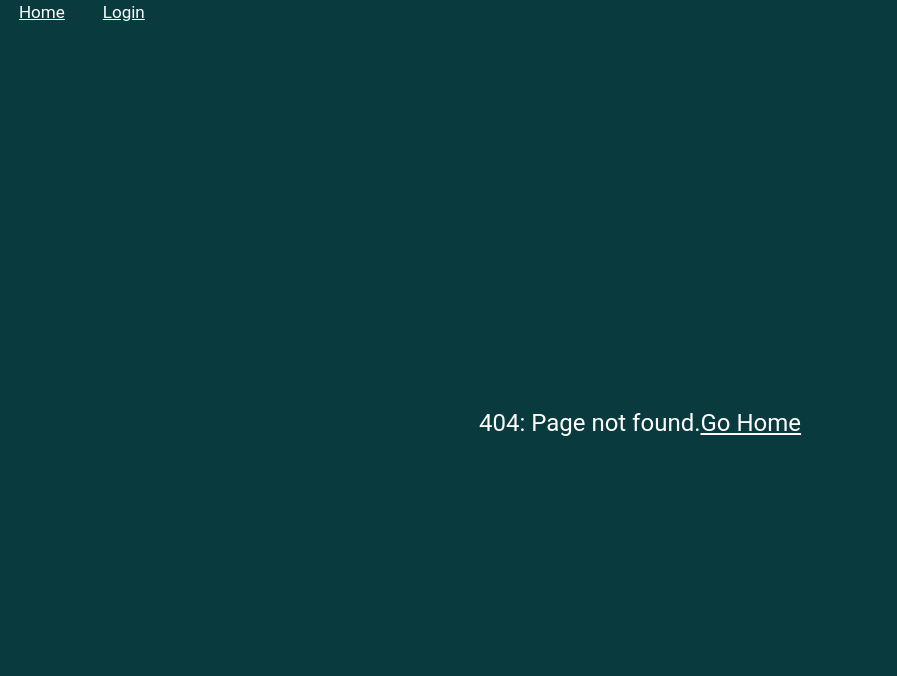
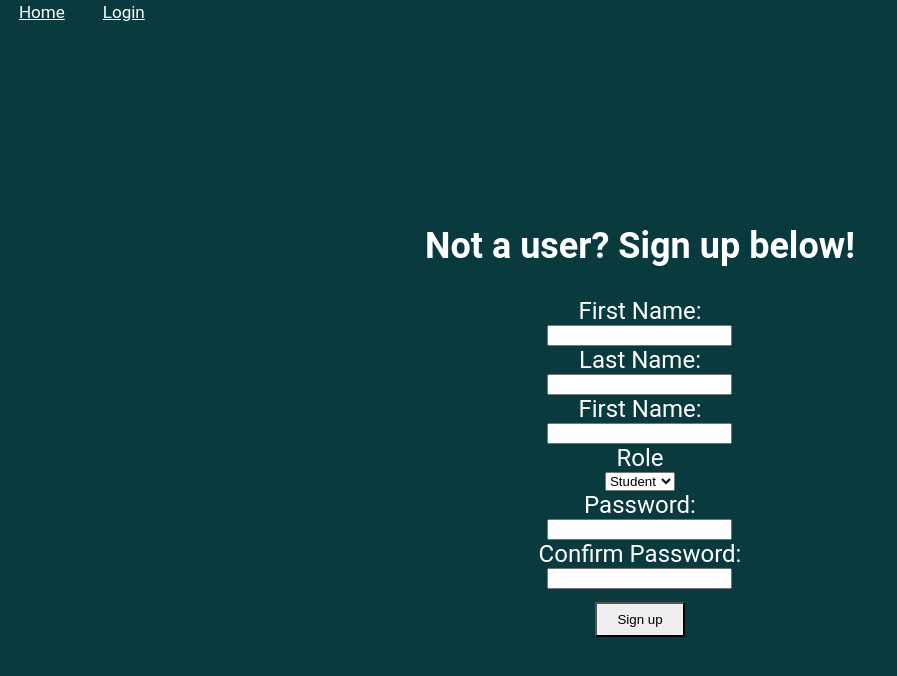
Before and after one commit to glennispotatis/Fullstack, a React (Create React App) app in the folder oblig2/: page /signup in a window 1280 px wide. Before the commit this address had no page. Shown: the top 676 px of the page, without its empty margins (0-897 px from the left). Built offline with nearby package versions, Linux system fonts and the light colour scheme.

Commit message:
Implemented UID for forms and CSS

```diff
--- a/oblig2/src/App.js
+++ b/oblig2/src/App.js
@@ -17,6 +17,7 @@ import Login from './components/login/Login';
 import ForgotPass from './components/forms/ForgotPass';
 import Nav from './components/nav/Nav';
 import { isLoggedIn } from './utils/isAuth';
+import SignUp from './components/forms/SignUp';
 
 
 class App extends Component {
@@ -52,6 +53,9 @@ class App extends Component {
                 </PrivateRoute>
                 <Route exact path="/login">
                   <Login handleLogIn={this.handleLogIn} redirect={this.state.redirect} isAuth={this.state.isAuth} />
+                </Route>
+                <Route exact path="/signup">
+                  <SignUp />
                 </Route>
                 <Route exact path="/forgot">
                   <h1>So you forgot your password?</h1>
--- a/oblig2/src/components/forms/SignUp.jsx
+++ b/oblig2/src/components/forms/SignUp.jsx
@@ -1,31 +1,63 @@
 import './forms.css'
+import { UIDConsumer } from 'react-uid';
 
 function SignUp(props) {
     return (
         <section className="sign-up">
             <h2>Not a user? Sign up below!</h2>
             <form action="" method="GET" >
-                <label htmlFor="firstName">First Name:</label>
-                <input type="text" name="firstName" required />
-
-                <label htmlFor="lastName">Last Name:</label>
-                <input type="text" name="lastName" required />
-
-                <label htmlFor="email">E-Mail: </label>
-                <input type="email" name="email" required />
-
-                <label htmlFor="role">Role</label>
-                <select name="role" required >
-                    <option value="student">Student</option>
-                    <option value="teacher">Teacher</option>
-                </select>
-
-                <label htmlFor="password">Password:</label>
-                <input type="password" name="password" required />
-                <label htmlFor="rePassword">Confirm Password:</label>
-                <input type="password" name="rePassword" required />
-
-                <input type="submit" value="Sign up" className="btn"/>
+                <UIDConsumer name={id => `signup-firstName-${id}`}>
+                    {id => (
+                        <>
+                            <label htmlFor={id}>First Name:</label>
+                            <input id={id} type="text" name="firstName" required />
+                        </>
+                    )}
+                </UIDConsumer>
+                <UIDConsumer name={id => `signup-lastName-${id}`}>
+                    {id => (
+                        <>
+                            <label htmlFor={id}>Last Name:</label>
+                            <input id={id} type="text" name="lastName" required />
+                        </>
+                    )}
+                </UIDConsumer>
+                <UIDConsumer name={id => `signup-email-${id}`}>
+                    {id => (
+                        <>
+                            <label htmlFor={id}>First Name:</label>
+                            <input id={id} type="email" name="email" required />
+                        </>
+                    )}
+                </UIDConsumer>
+                <UIDConsumer name={id => `signup-role-${id}`}>
+                    {id => (
+                        <>
+                            <label htmlFor={id}>Role</label>
+                            <select id={id} name="role" required >
+                                <option value="student">Student</option>
+                                <option value="teacher">Teacher</option>
+                            </select>
+                        </>
+                    )}
+                </UIDConsumer>
+                <UIDConsumer name={id => `signup-password-${id}`}>
+                    {id => (
+                        <>
+                            <label htmlFor={id}>Password:</label>
+                            <input id={id} type="password" name="password" required />
+                        </>
+                    )}
+                </UIDConsumer>
+                <UIDConsumer name={id => `signup-rePassword-${id}`}>
+                    {id => (
+                        <>
+                            <label htmlFor={id}>Confirm Password:</label>
+                            <input id={id} type="password" name="rePassword" required />
+                        </>
+                    )}
+                </UIDConsumer>
+                <input type="submit" value="Sign up" className="btn" />
             </form>
         </section>
     )
--- a/oblig2/src/components/login/Login.css
+++ b/oblig2/src/components/login/Login.css
@@ -1,3 +1,16 @@
 .Login {
     max-width: 30em;
 }
+
+.Login form {
+    display: flex;
+    flex-direction: column;
+    align-items: center;
+}
+
+.Login button{
+    margin: 1em;
+    padding: 8px 20px;
+    border-radius: 0;
+    overflow: hidden;
+}
--- a/oblig2/src/components/login/Login.jsx
+++ b/oblig2/src/components/login/Login.jsx
@@ -1,8 +1,6 @@
 import React from 'react';
 import { Redirect, Link } from "react-router-dom";
 import './Login.css';
-import SignUp from '../forms/SignUp';
-import '../forms/forms.css';
 import { UIDConsumer } from 'react-uid';
 
 //This component is implementing more than one functionality only for academic purposes.
@@ -36,7 +34,7 @@ function Login(props) {
                         <button type="submit">Log In</button>
                     </form>
                     <Link to="/forgot">Forgot password?</Link>
-                    <SignUp />
+                    <p>Not a user? <Link to="signup">Sign up here</Link></p>
                 </>}
         </div>
     );
--- a/oblig2/src/components/nav/Nav.jsx
+++ b/oblig2/src/components/nav/Nav.jsx
@@ -18,7 +18,7 @@ function Nav(props) {
                     <Link to="/login">Login</Link>
                 </li>}
                 {props.isAuth && <li>
-                    <Link to="/home" onClick={props.handleLogOut}>Logout</Link>
+                    <Link to="/login" onClick={props.handleLogOut}>Logout</Link>
                 </li>}
             </ul>
         </nav>
```
